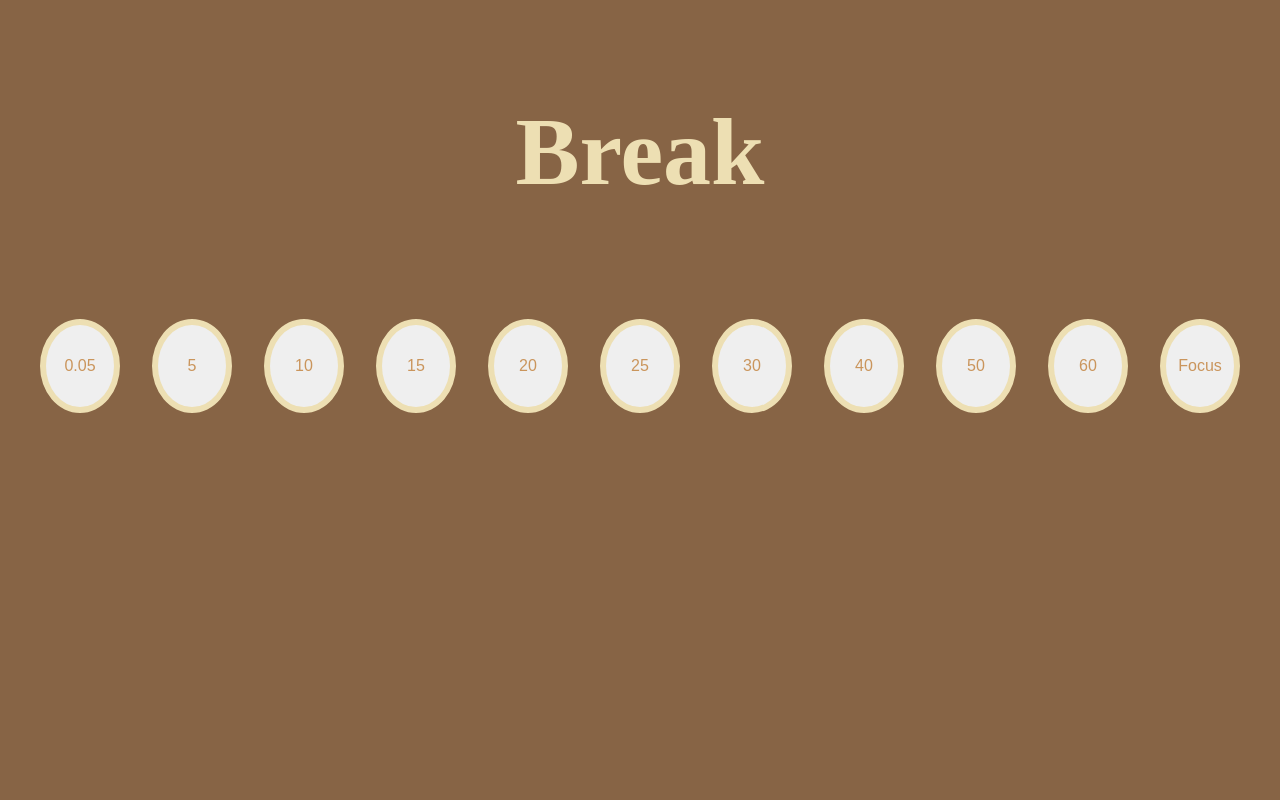
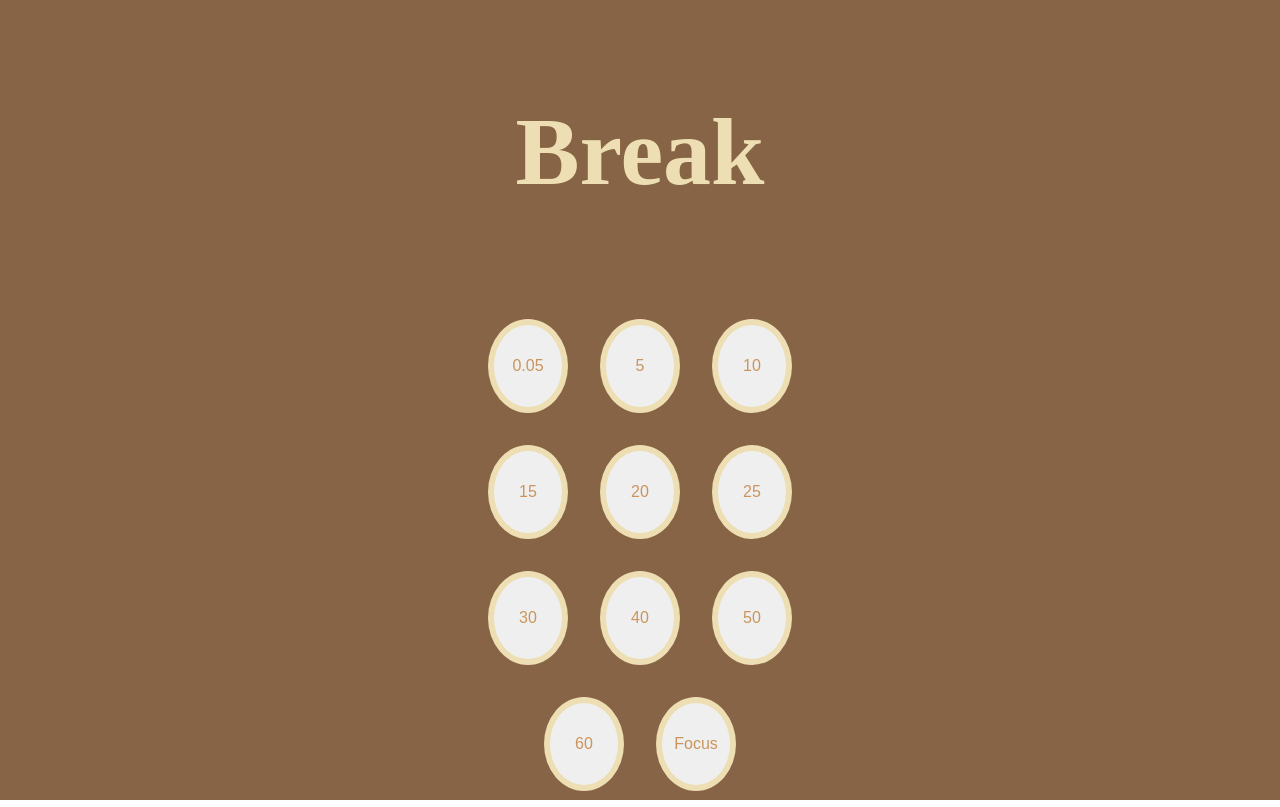
Before and after one commit to CodeSoom-Project/pomodoro, a React (Create React App) app: page /break in a window 1280 px wide. Built offline with nearby package versions, Linux system fonts and the light colour scheme.

Commit message:
오류를 수정하라
Mode를 잘못 지정하여 수정하였습니다.

```diff
--- a/src/containers/TimeSelectContainer/index.tsx
+++ b/src/containers/TimeSelectContainer/index.tsx
@@ -22,7 +22,7 @@ const TimeSelectContainer: FC<Times> = ({ times }) => {
 
   const navigateHandler = () => {
     if (pathname === Mode.Focus) {
-      dispatch(setMode(Mode.Focus));
+      dispatch(setMode(Mode.Break));
 
       navigate(Mode.Break);
       return;
@@ -43,14 +43,14 @@ const TimeSelectContainer: FC<Times> = ({ times }) => {
   };
 
   return (
-    <>
+    <div style={{ maxWidth: '25rem' }}>
       {times.map((time, idx) => (
         <Fragment key={idx}>
           <TimeButton time={time} onClick={handleSetEnd} />
         </Fragment>
       ))}
       <TimeButton time={isFocus ? 'Break' : 'Focus'} onClick={handleSetEnd} />
-    </>
+    </div>
   );
 };
 
```
